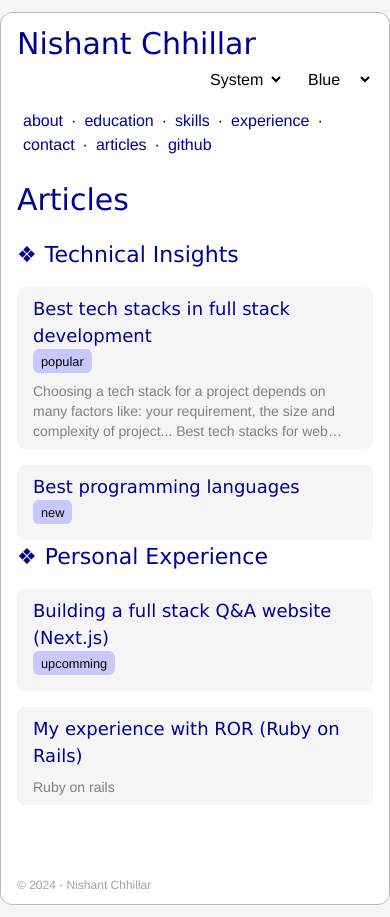
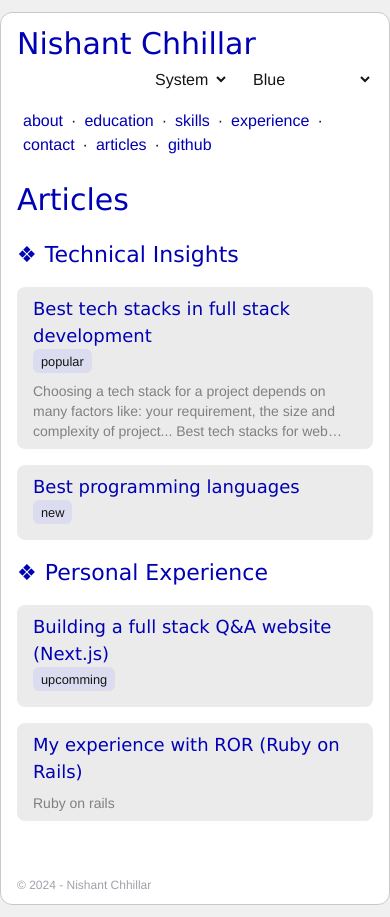
Before and after one commit to nchhillar2004/portfolio, a React (Vite) app: page /articles in a window 390 px wide. Built offline with nearby package versions, Linux system fonts and the light colour scheme.

Commit message:
final commit

```diff
--- a/src/App.tsx
+++ b/src/App.tsx
@@ -40,6 +40,7 @@ export default function App() {
                                 }}
                             >
                                 <option value="blue">Blue</option>
+                                <option value="black">Black & White</option>
                                 <option value="red">Red</option>
                                 <option value="green">Green</option>
                             </select>
--- a/src/index.css
+++ b/src/index.css
@@ -3,45 +3,70 @@
 @tailwind utilities;
 
 :root {
-    --bg: rgb(245, 245, 245);
-    --color: black;
-    --border: rgb(185, 185, 185);
+    --bg: rgb(240, 240, 240);
+    --primary-color: rgb(20, 20, 20);
+    --border: rgb(200, 200, 200);
+
     .blue {
-        --secondary-color: rgb(0, 0, 150);
-        --hover-bg: rgb(200, 200, 255);
+        --secondary-color: rgb(0, 0, 180);
+        --tertiary-color: rgb(235, 235, 235);
+        --hover-bg: rgb(220, 220, 240);
         --container-bg: rgb(255, 255, 255);
     }
+
+    .black {
+        --secondary-color: rgb(30, 30, 30);
+        --tertiary-color: rgb(235, 235, 235);
+        --hover-bg: rgb(200, 200, 200);
+        --container-bg: rgb(255, 255, 255);
+    }
+
     .red {
-        --secondary-color: rgb(150, 0, 0);
+        --secondary-color: rgb(180, 0, 0);
+        --tertiary-color: rgb(255, 220, 220);
         --hover-bg: rgb(255, 200, 200);
-        --container-bg: rgb(255, 245, 245);
+        --container-bg: rgb(255, 240, 240);
     }
+
     .green {
-        --secondary-color: rgb(0, 150, 0);
-        --hover-bg: rgb(200, 255, 200);
-        --container-bg: white;
-        --container-bg: rgb(245, 255, 245);
+        --secondary-color: rgb(30, 180, 30);
+        --tertiary-color: rgb(200, 255, 200);
+        --hover-bg: rgb(140, 255, 140);
+        --container-bg: rgb(240, 255, 240);
     }
 }
 
 [data-theme="dark"] {
-    --bg: rgb(10, 10, 10);
-    --color: white;
-    --border: rgb(70, 70, 70);
+    --bg: rgb(20, 20, 20);
+    --primary-color: rgb(240, 240, 240);
+    --border: rgb(90, 90, 90);
+
     .blue {
-        --secondary-color: rgb(100, 100, 255);
-        --hover-bg: rgb(0, 0, 60);
-        --container-bg: rgb(20, 20, 20);
+        --secondary-color: rgb(80, 80, 255);
+        --tertiary-color: rgb(20, 20, 20);
+        --hover-bg: rgb(0, 0, 100);
+        --container-bg: rgb(40, 40, 40);
     }
+
+    .black {
+        --secondary-color: rgb(255, 255, 255);
+        --tertiary-color: rgb(20, 20, 20);
+        --hover-bg: rgb(60, 60, 60);
+        --container-bg: rgb(40, 40, 40);
+    }
+
     .red {
-        --secondary-color: rgb(255, 100, 100);
-        --hover-bg: rgb(60, 0, 0);
-        --container-bg: rgb(5, 0, 0);
+        --secondary-color: rgb(255, 120, 120);
+        --tertiary-color: rgb(40, 0, 0);
+        --hover-bg: rgb(100, 0, 0);
+        --container-bg: rgb(20, 0, 0);
     }
+
     .green {
-        --secondary-color: rgb(100, 255, 100);
-        --hover-bg: rgb(0, 60, 0);
-        --container-bg: rgb(0, 5, 0);
+        --secondary-color: rgb(120, 255, 120);
+        --tertiary-color: rgb(0, 40, 0);
+        --hover-bg: rgb(0, 100, 0);
+        --container-bg: rgb(0, 20, 0);
     }
 }
 
@@ -54,7 +79,7 @@ html,
 body {
     font-family: Helvetica, Arial, sans-serif;
     background-color: var(--bg);
-    color: var(--color);
+    color: var(--primary-color);
 }
 
 h1 {
@@ -146,9 +171,6 @@ h4 > a:hover {
     -webkit-box-orient: vertical;
     -webkit-line-clamp: 3;
     font-size: 14px;
-    @screen md {
-        font-size: 15px;
-    }
     @screen lg {
         font-size: 16px;
     }
@@ -175,7 +197,7 @@ pre {
     border-radius: 8px;
     padding: 8px 16px;
     margin: 12px 0px;
-    background-color: var(--bg);
+    background-color: var(--tertiary-color);
 }
 
 ol > li {
--- a/src/routes/ArticlesRoute.tsx
+++ b/src/routes/ArticlesRoute.tsx
@@ -6,7 +6,7 @@ export default function ArticlesRoute() {
             <h1>Articles</h1>
             <div className="flex">
                 <div className="articles mt-4 w-full">
-                    <div className="flex justify-between lg:flex-row flex-col">
+                    <div className="flex justify-between lg:flex-row flex-col max-lg:space-y-4">
                         <div className="lg:w-[45%]">
                             <h2>
                                 <span className="mr-2 select-none">
@@ -16,7 +16,7 @@ export default function ArticlesRoute() {
                             </h2>
                             {articles.insights.map((article) => (
                                 <div
-                                    className="article mt-4 bg-[var(--bg)] py-2 px-4 rounded-lg"
+                                    className="article mt-4 bg-[var(--tertiary-color)] py-2 px-4 rounded-lg"
                                     key={article.id}
                                 >
                                     <div className="flex flex-col mb-2">
@@ -49,7 +49,7 @@ export default function ArticlesRoute() {
                             </h2>
                             {articles.experiences.map((article) => (
                                 <div
-                                    className="article mt-4 bg-[var(--bg)] py-2 px-4 rounded-lg"
+                                    className="article mt-4 bg-[var(--tertiary-color)] py-2 px-4 rounded-lg"
                                     key={article.id}
                                 >
                                     <div className="flex flex-col mb-2">
```
Also changed, not shown: public/articles/article-2.md (+1 -1 lines).
